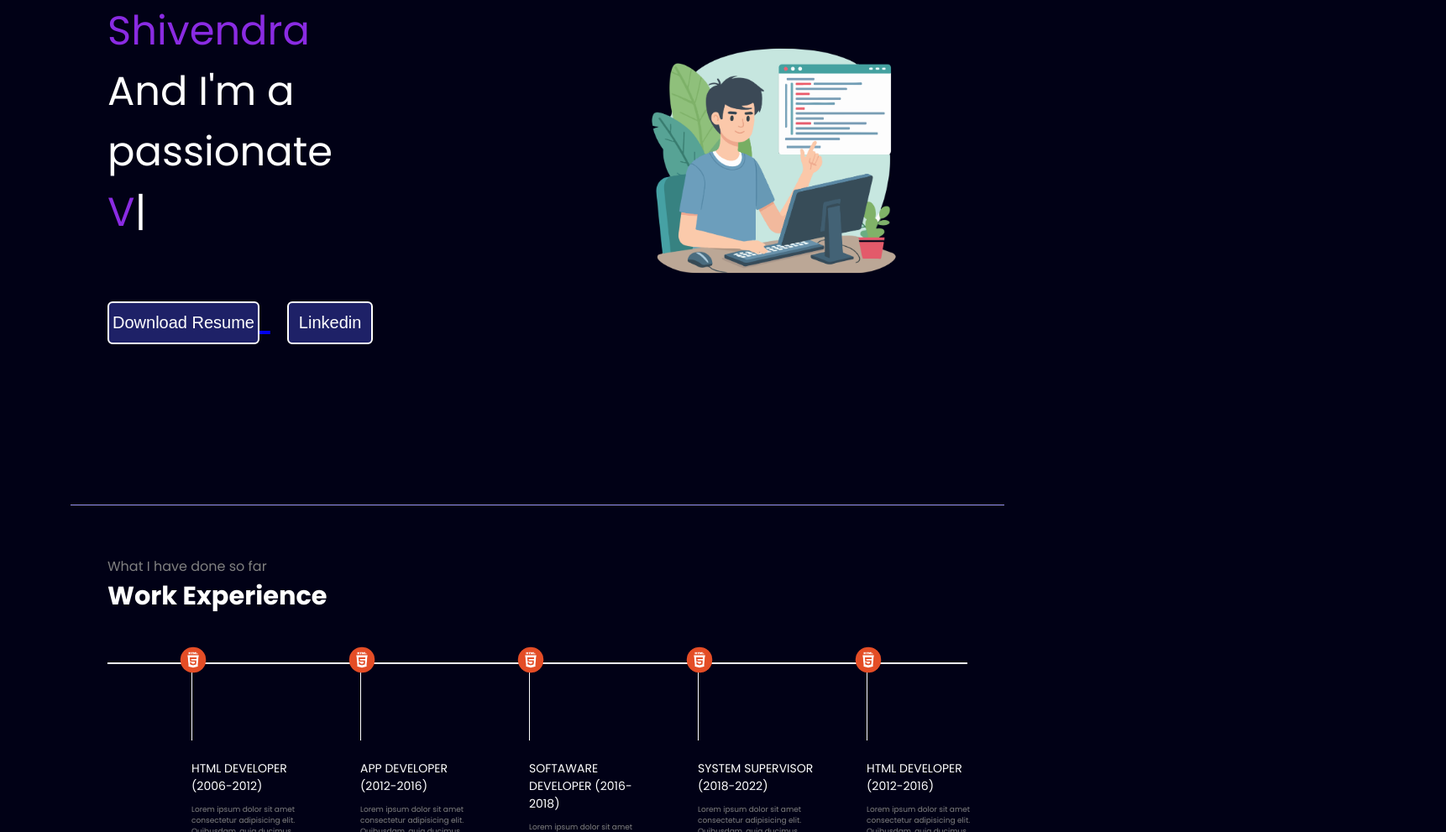
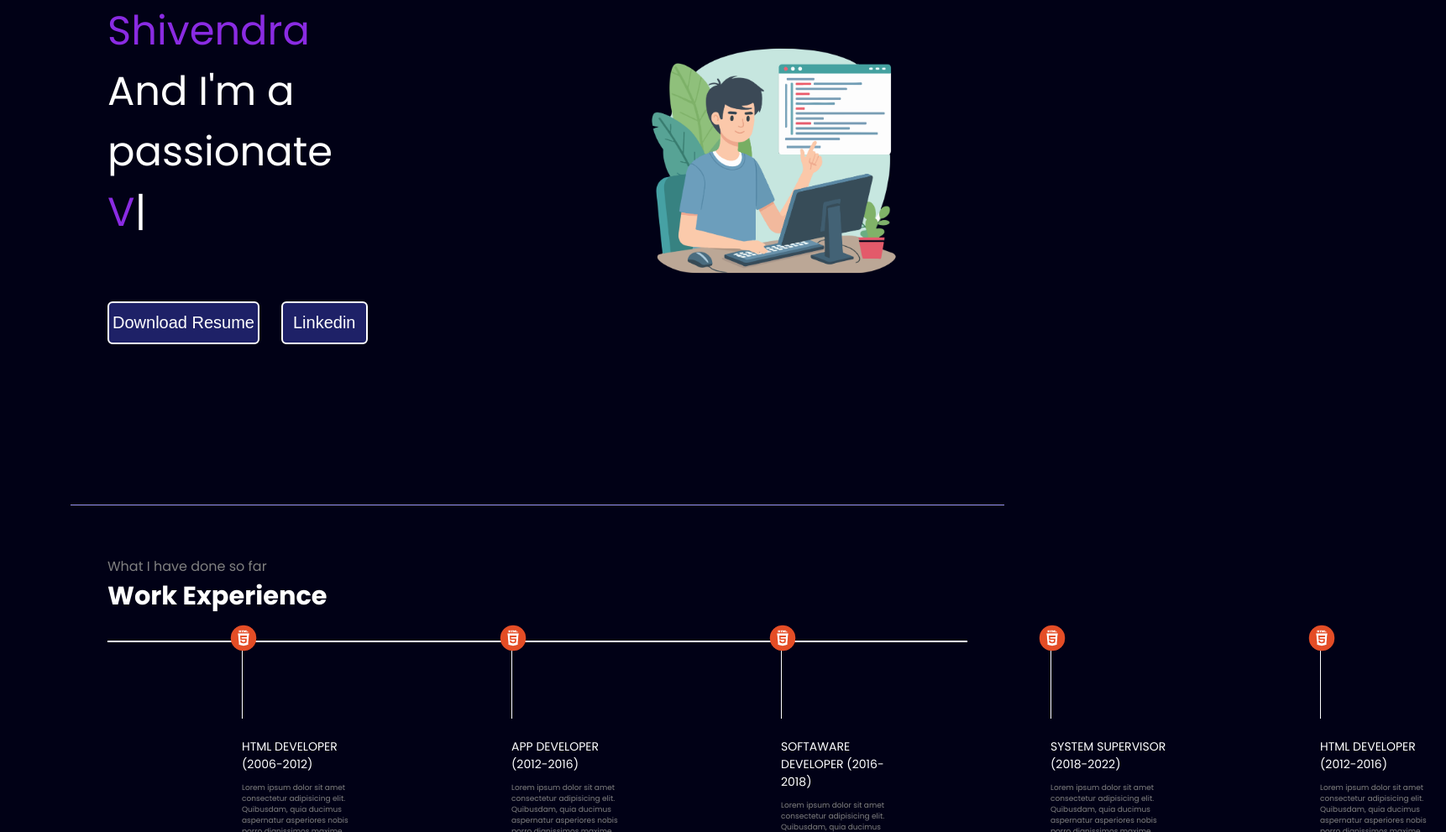
Before and after one commit to Shivkd2803/portfolio, a plain HTML site: page index.html in a window 1280 px wide. Shown: the part 301-1292 px from the top of the page at 84% size, 1722 px wide, since content can reach past the window. Drawn offline with nearby package versions, Linux system fonts and the light colour scheme.

Commit message:
Update index.html

```diff
--- a/index.html
+++ b/index.html
@@ -65,13 +65,28 @@
         .leftsection{
             font-size: 3rem;
 
+
+        }
+        .leftsection ul{
+
+            display: flex;
+            margin-left: -23px;
+        }
+        .leftsection ul li{
+            display: flex;
+            gap: 1px;
+            margin: 0 23px;
+            list-style: none;
+        }
+        .leftsection a{
+            margin: 0;
         }
 
         .leftsection .btn1{
 
             padding: 12px 4px;
             background: #1e2167;
-            margin: 0;
+            margin: 0 ;
             color: white;
             border: 2px solid white;
             border-radius: 6px ;
@@ -79,9 +94,8 @@
             cursor: pointer;
 
         }
-
         .leftsection .btn2{
-            margin-left: 20px;
+            margin-left: -20px;
             padding: 12px;
             background: #1e2167;
             color: white;
@@ -123,14 +137,14 @@
             background: white;
             width: 80vw;
             height: 2px;
-            margin: 56px 0;
+            margin: 30px 0;
             display: flex;
         }
         .secondsection .vertical{
             height: 93px;
             width: 1px;
             background-color: white;
-            margin: 0 100px;
+            margin: 0 160px;
         }
         .image-top{
             width: 34px;
@@ -198,12 +212,18 @@
                     </div>
                     <span id="element"></span>
                     <div class="buttons">
-                        <a href="Shivendra cv (4).pdf" download="Download Resume">
-                            <button class="btn1">Download Resume</button>
-                        </a>
-                        <a href="https://www.linkedin.com/in/shivendra-kumar-16b437248/" target="_blank">
-                            <button class="btn2">Linkedin</button>
-                        </a>
+                        <ul>
+                            <li>
+                                <a href="Shivendra cv (4).pdf">
+                                    <button class="btn1">Download Resume</button>
+                                </a>
+                            </li>
+                            <li>
+                                <a href="https://www.linkedin.com/in/shivendra-kumar-16b437248/" target="_blank">
+                                    <button class="btn2">Linkedin</button>
+                                </a>
+                            </li>
+                        </ul>
                     </div>
             </div>
             <div class="rightsection">
```
